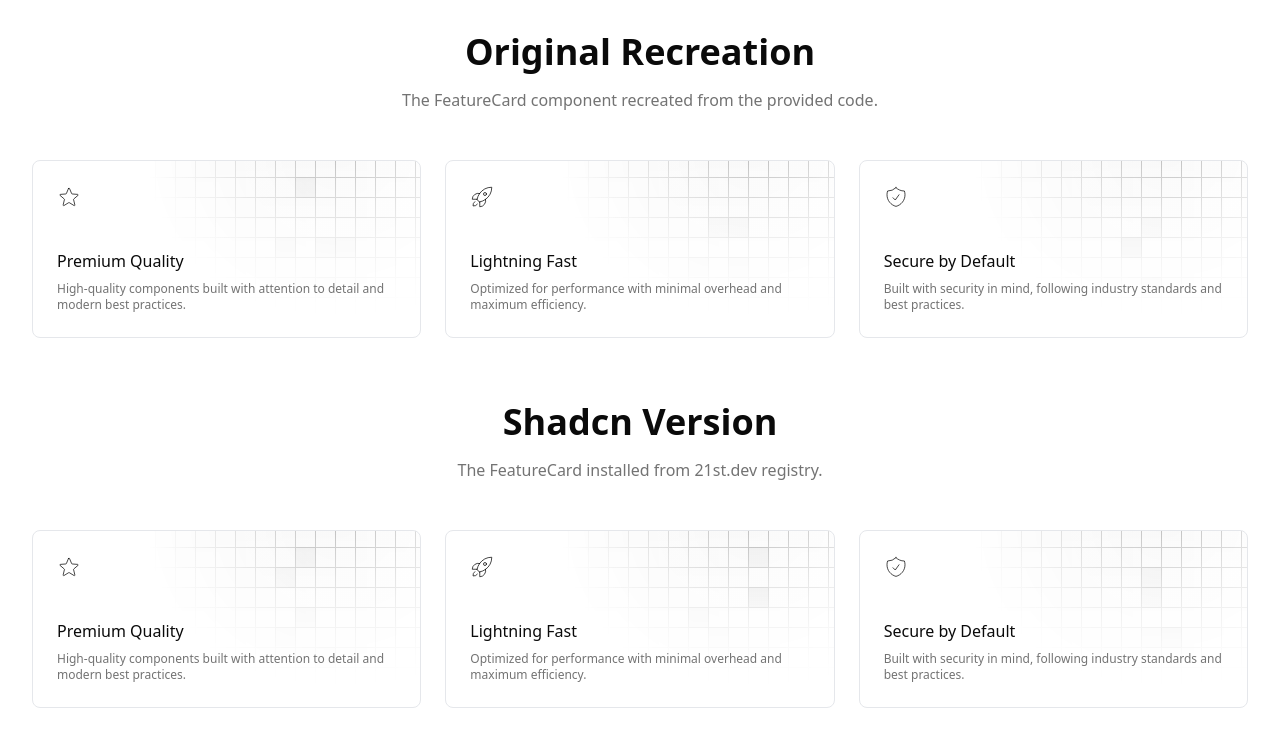
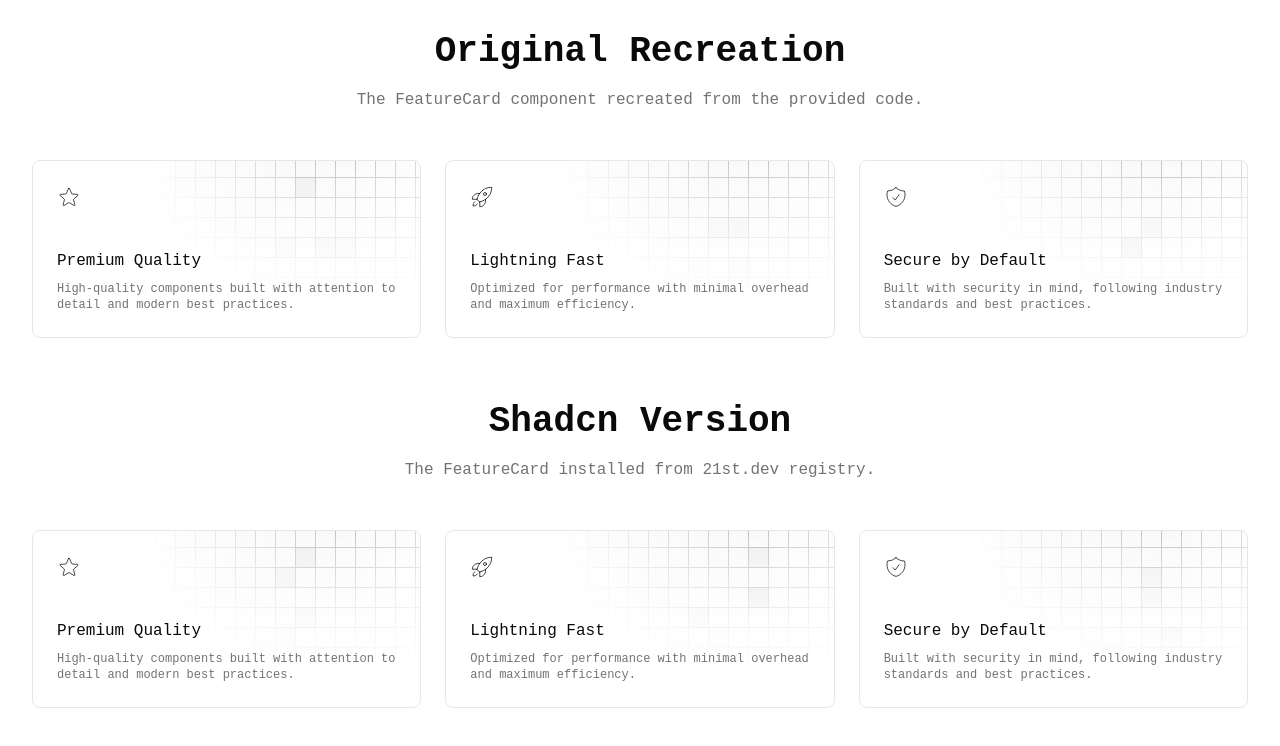
Before and after one commit to artureldib/teste, a React (Vite) app: page / in a window 1280 px wide. Shown: the top 746 px of the page. Built offline with nearby package versions, Linux system fonts and the light colour scheme; a web font is replaced by a local one.

Commit message:
Updated tailwind.config.js

```diff
--- a/tailwind.config.js
+++ b/tailwind.config.js
@@ -15,6 +15,10 @@ export default {
           foreground: 'hsl(var(--muted-foreground))',
         },
       },
+      fontFamily: {
+        sans: ['lft-etica-mono', 'monospace'],
+        mono: ['anonymous-pro', 'monospace'],
+      },
     },
   },
   plugins: [],
```
